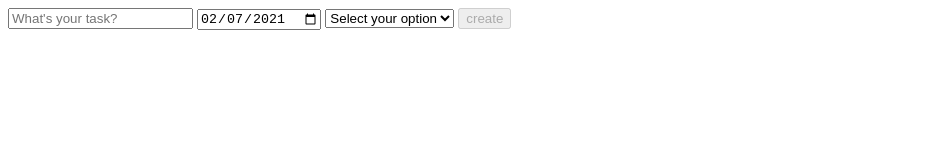
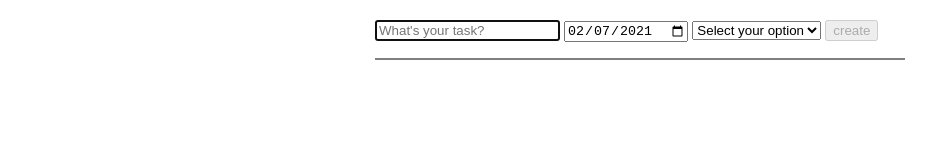
Before and after one commit to zr87/YouDo-app, a plain HTML site: page src/index.html in a window 1280 px wide. Shown: the whole page, without its empty margins (0-933 px from the left). Drawn offline with Linux system fonts and the light colour scheme.

Commit message:
add some styling and refactor

```diff
--- a/src/css/styles.css
+++ b/src/css/styles.css
@@ -7,3 +7,20 @@
 .valid {
     background-color: lightgreen;
 }
+
+.app-container {
+    width: 530px;
+    margin: 20px auto;
+}
+
+ul {
+    border: 1px solid gray;
+    list-style: none;
+    padding: 0;
+}
+ul li {
+    padding: 10px;
+}
+ul li button {
+    float: right;
+}
--- a/src/index.html
+++ b/src/index.html
@@ -11,7 +11,7 @@
 
 <body>
 
-  <div>
+  <div class="app-container">
     <form id="form">
       <input type="text" name="todo" placeholder="What's your task?" required>
       <input type="date" name="duedate" required>
--- a/src/js/scripts.js
+++ b/src/js/scripts.js
@@ -16,8 +16,17 @@ window.addEventListener("load", () => {
 function initializeInputDefaults() {
     //disable submit by default
     submitBtn.disabled = true;
+
+    //clearing the input
+    formEl.todo.value = null;
+    formEl.todo.className = "";
+    formEl.priority.value = ""
+    // set defaults
     formEl.duedate.value = new Date().toISOString().split("T")[0];
     formEl.duedate.min = new Date().toISOString().split("T")[0];
+
+    //add focus to text input
+    formEl.todo.focus();
 }
 
 document.addEventListener('DOMContentLoaded', () => {
@@ -40,9 +49,7 @@ document.addEventListener('DOMContentLoaded', () => {
         //create list item element
         createListItem(newTodo, itemIndex);
 
-        //clearing the input
-        formEl.todo.value = null;
-        formEl.todo.className = ""
+        initializeInputDefaults();
     });
 
     // add event listener on the UL list to catch delete btn clicks
```
